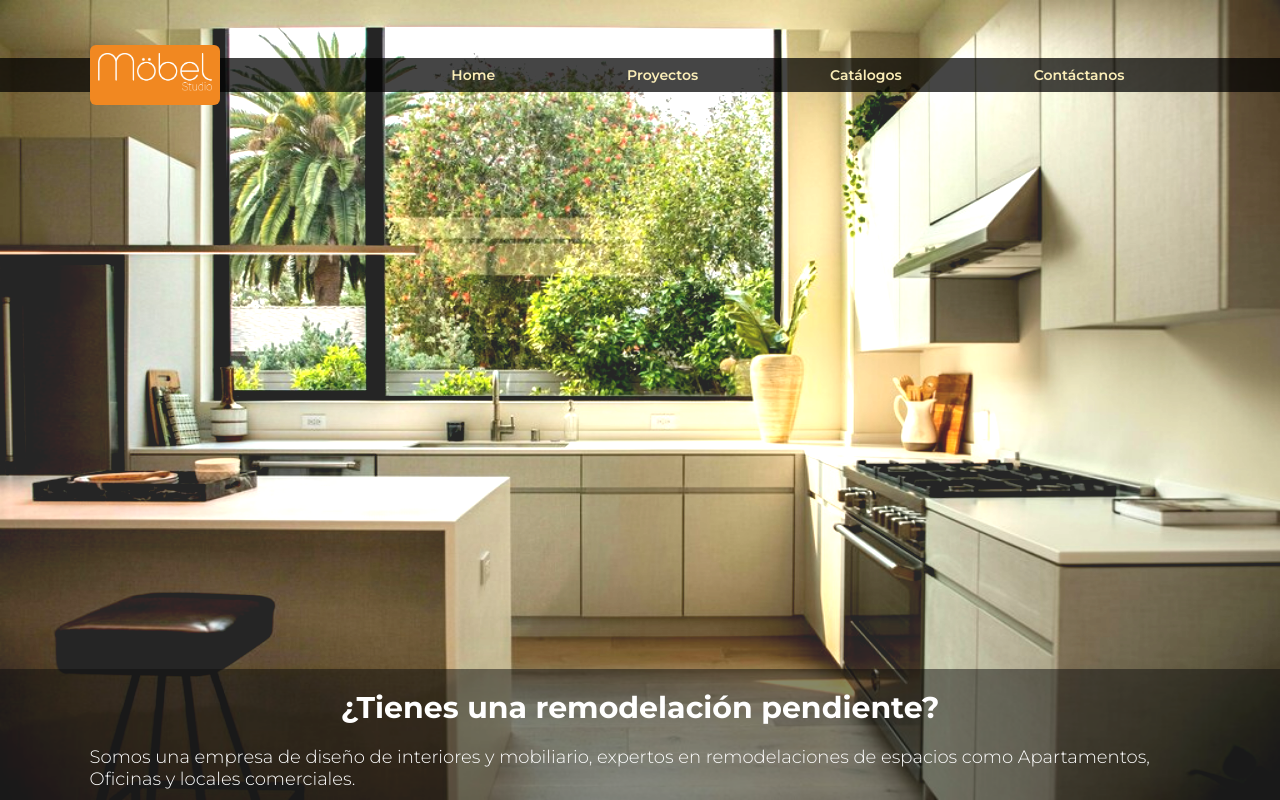
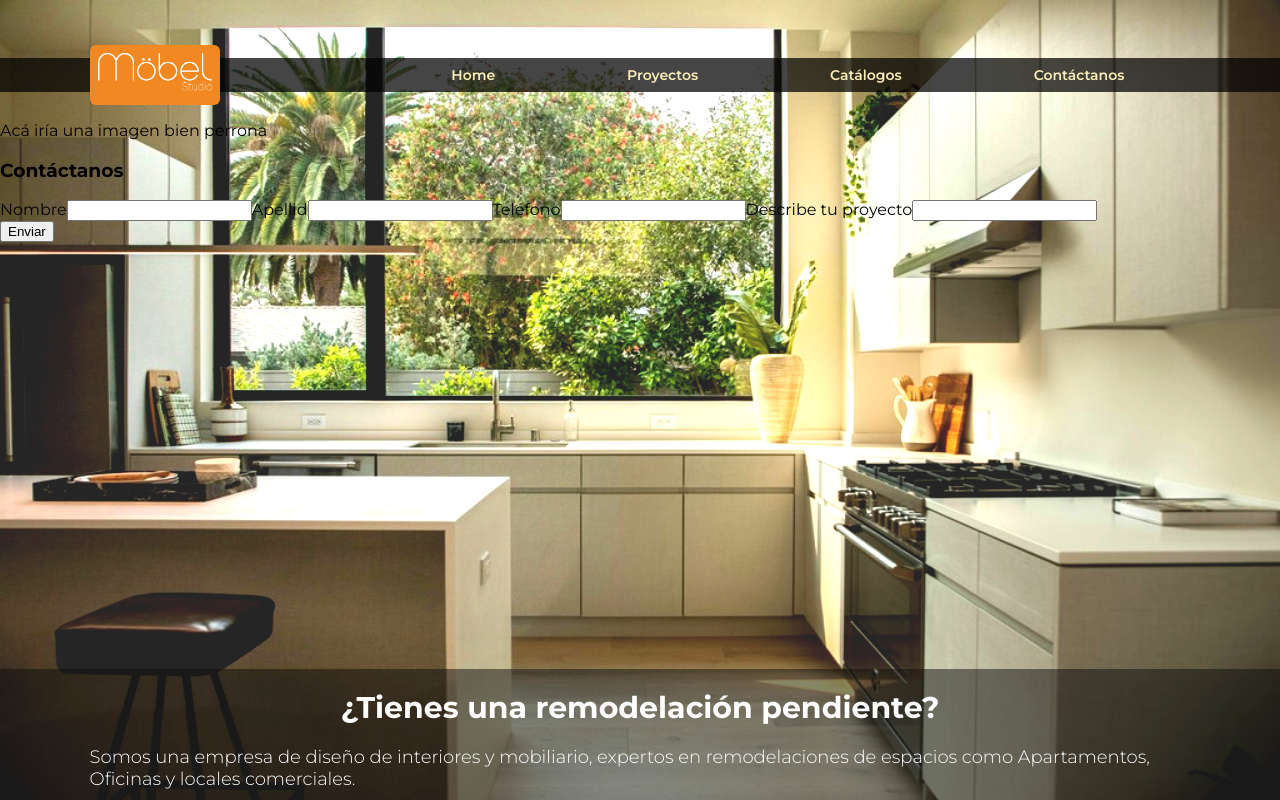
Before and after one commit to Yotis56/mobel, a React (Vite) app: page / in a window 1280 px wide. Built offline with nearby package versions, Linux system fonts and the light colour scheme.

Commit message:
Se agrega la funcionalidad de enviar datos de contacto por mail

```diff
--- a/package.json
+++ b/package.json
@@ -21,6 +21,7 @@
     "url": "https://github.com/Yotis56/mobel/issues"
   },
   "dependencies": {
+    "@emailjs/browser": "^4.4.1",
     "react": "^18.3.1",
     "react-dom": "^18.3.1",
     "react-router-dom": "^6.26.1"
--- /dev/null
+++ b/src/components/Contact/Contact.jsx
@@ -0,0 +1,52 @@
+import { useState } from "react"
+import emailjs from '@emailjs/browser'
+
+const Contact = () => {
+    const [data, setData] = useState({
+        name: '',
+        last_name: '',
+        phone: '',
+        description: ''
+    })
+    const handleChange = (event) => {
+        const target = event.target.name
+        const value = event.target.value
+        setData({
+            ...data,
+            [target]: value
+        })
+    }
+    const handleSubmit = async () => {
+        try {
+            const response = await emailjs.send('mobel_contact_service', 'contact_form', data, )
+            console.log(response)
+            window.alert('Se ha enviado su información de contacto con éxito')
+        } catch (error) {
+            window.alert('No se ha podido enviar su información de contacto. Por favor intente más tarde')
+        }
+    }
+
+    return (
+        <div className="contactContainer">
+            <div className="contact-left">
+                <p>Acá iría una imagen bien perrona</p>
+            </div>
+            <div className="contact-right">
+                <h3>Contáctanos</h3>
+                <form>
+                    <label htmlFor="name">Nombre</label>
+                    <input type="text" name="name" id="name" value={data.name} onChange={handleChange}/>
+                    <label htmlFor="last_name">Apellid</label>
+                    <input type="tel" name="last_name" id="last_name" value={data.last_name} onChange={handleChange} />
+                    <label htmlFor="phone">Teléfono</label>
+                    <input type="text" name="phone" id="phone" value={data.phone} onChange={handleChange} />
+                    <label htmlFor="description">Describe tu proyecto</label>
+                    <input type="text" name="description" id="description" value={data.description} onChange={handleChange} />
+                </form>
+                <button onClick={handleSubmit}>Enviar</button>
+            </div>
+        </div>
+    )
+}
+
+export { Contact }
--- a/src/pages/Home/Home.jsx
+++ b/src/pages/Home/Home.jsx
@@ -1,9 +1,20 @@
+import { useEffect } from "react"
+import emailjs from '@emailjs/browser'
 import { Header } from "../../components/Header"
+import { Contact } from "../../components/Contact/Contact"
 
 const Home = () => {
+
+  useEffect(() => {
+    emailjs.init({
+      publicKey: 'px67tiu5cXBv6yCRY'
+    })
+  }, [])
+
     return (
       <>
         <Header />
+        <Contact />
       </>
     )
 }
```
Also changed, not shown: 1 other file (tests, documents, lock files or other folders).
